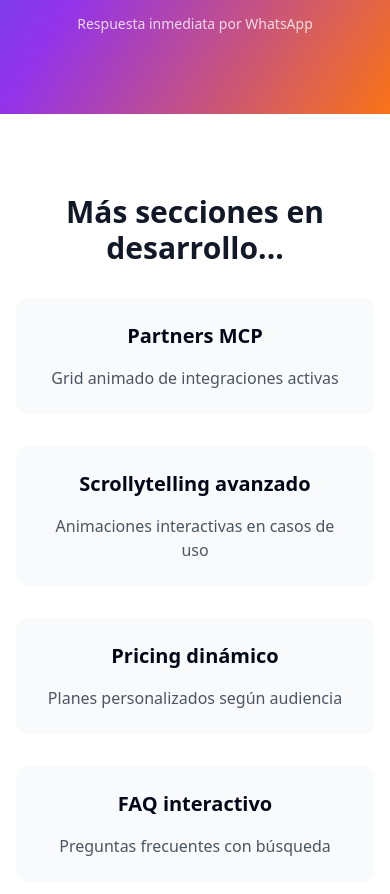
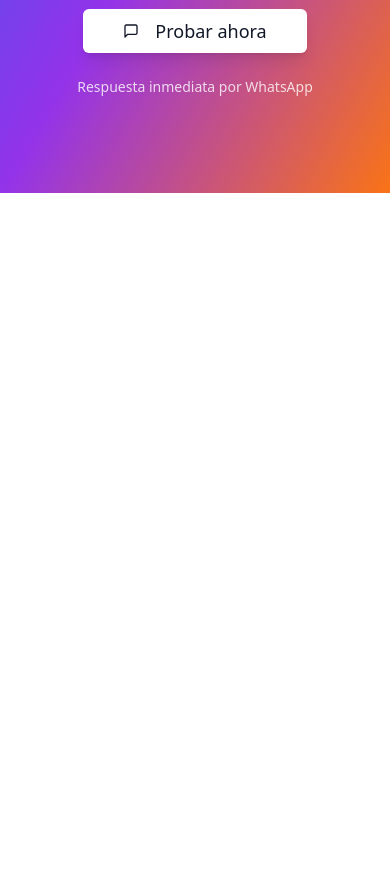
Before and after one commit to SneyX/universal-whatsag, a React (Vite) app: page / in a window 390 px wide. Shown: the part 6927-7821 px from the top of the page. After the commit the page ends 7120 px from the top, so only its background shows below. Built offline with nearby package versions, Linux system fonts and the light colour scheme.

Commit message:
Remove "Coming Soon" section and clean up styles
Remove the "Coming Soon" section and make minor style adjustments for a cleaner look.

```diff
--- a/src/pages/Index.tsx
+++ b/src/pages/Index.tsx
@@ -1,7 +1,8 @@
+
 import { useState } from "react";
 import { Tabs, TabsList, TabsTrigger, TabsContent } from "@/components/ui/tabs";
 import { Button } from "@/components/ui/button";
-import { ArrowDown, Zap, Users, Cog, Server, DollarSign, BarChart3, Sparkles, Brain, Shield, MessageSquare, Calendar, Calculator, FileText, Briefcase, GraduationCap } from "lucide-react";
+import { ArrowDown, Zap, Users, Cog, Server, DollarSign, BarChart3, Sparkles, Brain, Shield, MessageSquare, Calculator, FileText, Briefcase, GraduationCap } from "lucide-react";
 import InfiniteScroll from "@/components/InfiniteScroll";
 
 const Index = () => {
@@ -401,14 +402,14 @@ const Index = () => {
       </section>
 
       {/* Final CTA Section */}
-      <section className="py-20 px-4 bg-gradient-to-br from-blue-600 via-purple-600 to-orange-500">
+      <section className="py-24 px-4 bg-gradient-to-br from-blue-600 via-purple-600 to-orange-500">
         <div className="max-w-4xl mx-auto text-center">
-          <div className="inline-flex items-center gap-2 px-4 py-2 bg-white/20 rounded-full text-white text-sm font-medium mb-6">
+          <div className="inline-flex items-center gap-2 px-4 py-2 bg-white/20 rounded-full text-white text-sm font-medium mb-8">
             <Zap className="w-4 h-4" />
             Únete a la revolución de la IA
           </div>
 
-          <h2 className="text-3xl md:text-5xl font-bold text-white mb-6 leading-tight">
+          <h2 className="text-4xl md:text-6xl font-bold text-white mb-8 leading-tight">
             ¿Listo para experimentar el futuro?
           </h2>
 
@@ -417,10 +418,10 @@ const Index = () => {
             Una conversación, infinitas posibilidades.
           </p>
 
-          <div className="flex flex-col sm:flex-row gap-4 justify-center items-center">
+          <div className="flex flex-col sm:flex-row gap-6 justify-center items-center">
             <Button
               size="lg"
-              className="px-8 py-4 text-lg bg-white text-gray-900 hover:bg-gray-100 hover:text-gray-900 transition-colors duration-300"
+              className="px-10 py-5 text-lg bg-white text-gray-900 hover:bg-gray-100 hover:text-gray-900 transition-all duration-300 shadow-lg hover:shadow-xl"
               onClick={() => window.open('https://wa.me/1234567890?text=Hola%2C%20quiero%20probar%20Universal%20Bot', '_blank')}
             >
               <MessageSquare className="w-5 h-5 mr-2" />
@@ -432,33 +433,6 @@ const Index = () => {
           </div>
         </div>
       </section>
-
-      {/* Coming Soon Sections */}
-      <section className="py-20 px-4 bg-white">
-        <div className="max-w-6xl mx-auto text-center">
-          <h2 className="text-3xl md:text-4xl font-bold text-gray-900 mb-8">
-            Más secciones en desarrollo...
-          </h2>
-          <div className="grid md:grid-cols-3 gap-8">
-            <div className="p-6 bg-gray-50 rounded-xl">
-              <h3 className="text-xl font-semibold mb-4">Partners MCP</h3>
-              <p className="text-gray-600">Grid animado de integraciones activas</p>
-            </div>
-            <div className="p-6 bg-gray-50 rounded-xl">
-              <h3 className="text-xl font-semibold mb-4">Scrollytelling avanzado</h3>
-              <p className="text-gray-600">Animaciones interactivas en casos de uso</p>
-            </div>
-            <div className="p-6 bg-gray-50 rounded-xl">
-              <h3 className="text-xl font-semibold mb-4">Pricing dinámico</h3>
-              <p className="text-gray-600">Planes personalizados según audiencia</p>
-            </div>
-            <div className="p-6 bg-gray-50 rounded-xl">
-              <h3 className="text-xl font-semibold mb-4">FAQ interactivo</h3>
-              <p className="text-gray-600">Preguntas frecuentes con búsqueda</p>
-            </div>
-          </div>
-        </div>
-      </section>
     </div>
   );
 };
```
